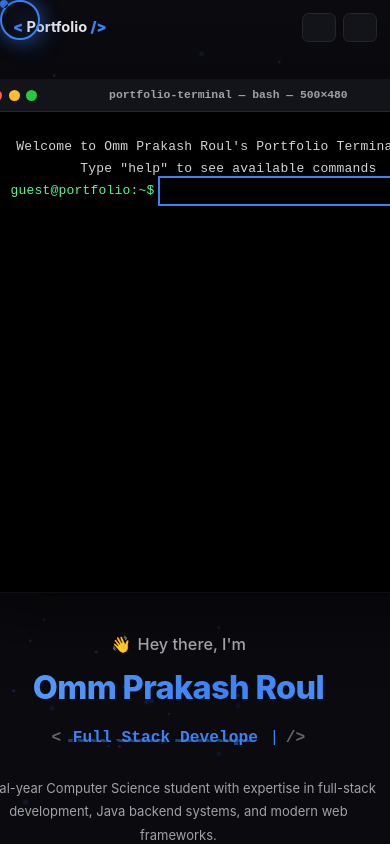
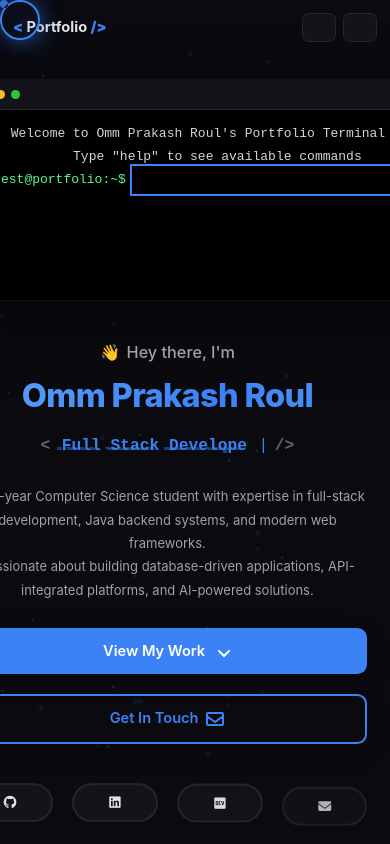
Before and after one commit to Omm7/omm-pakash-roul, a React (Create React App) app: page / in a window 390 px wide. Shown: the top 844 px of the page. Built offline with nearby package versions, Linux system fonts and the light colour scheme.

Commit message:
Mobile-first hero terminal: compact card layout (220-240px height, 90-95% width) with centered positioning and mobile-friendly typography

```diff
--- a/src/components/Utilities/InteractiveTerminal.css
+++ b/src/components/Utilities/InteractiveTerminal.css
@@ -240,83 +240,124 @@
 
 @media (max-width: 768px) {
   .interactive-terminal {
-    border-radius: 10px;
-    max-width: 95%;
+    width: 90%;
+    max-width: 90%;
+    height: 240px;
+    border-radius: 8px;
+    margin: 0 auto;
+  }
+
+  .terminal-header {
+    padding: 10px 14px;
+  }
+
+  .terminal-button {
+    width: 10px;
+    height: 10px;
+  }
+
+  .terminal-buttons {
+    gap: 6px;
+  }
+
+  .terminal-title {
+    display: none; /* Hide window size text on mobile */
   }
 
   .terminal-body {
-    padding: 20px;
-    min-height: 500px;
-    max-height: 600px;
-    font-size: 14px;
-    line-height: 1.7;
+    padding: 16px 14px !important;
+    min-height: 200px !important;
+    max-height: 200px !important;
+    font-size: 13px;
+    line-height: 1.8;
+    overflow-y: auto;
+    overflow-x: hidden;
   }
 
-  .terminal-title {
+  .terminal-output {
+    margin: 8px 0;
+  }
+
+  .terminal-input input {
+    font-size: 13px;
+    padding: 8px 0;
+  }
+
+  .terminal-prompt {
     font-size: 13px;
   }
 
-  .terminal-header {
-    padding: 12px 14px;
+  /* Compact scrollbar for mobile */
+  .terminal-body::-webkit-scrollbar {
+    width: 4px;
+  }
+
+  .terminal-body::-webkit-scrollbar-thumb {
+    background: #3a3a3a;
+    border-radius: 2px;
   }
 }
 
 @media (max-width: 640px) {
   .interactive-terminal {
+    width: 92%;
     max-width: 92%;
+    height: 230px;
   }
 
   .terminal-body {
-    padding: 22px 16px;
-    min-height: 450px;
-    max-height: 550px;
-    font-size: 15px;
-    line-height: 1.75;
+    padding: 14px 12px !important;
+    min-height: 190px !important;
+    max-height: 190px !important;
+    font-size: 14px;
+    line-height: 1.85;
+  }
+
+  .terminal-input input {
+    font-size: 14px;
+  }
+
+  .terminal-prompt {
+    font-size: 14px;
   }
 }
 
 @media (max-width: 480px) {
   .interactive-terminal {
-    border-radius: 8px;
-    width: 100%;
-    max-width: 340px;
-    height: auto;
+    width: 95%;
+    max-width: 95%;
+    height: 220px;
+    border-radius: 6px;
   }
 
   .terminal-header {
-    padding: 12px 16px;
+    padding: 8px 12px;
   }
 
   .terminal-button {
-    width: 11px;
-    height: 11px;
+    width: 9px;
+    height: 9px;
   }
 
   .terminal-buttons {
-    gap: 7px;
+    gap: 5px;
   }
 
   .terminal-body {
-    padding: 18px 16px;
-    min-height: 380px;
-    max-height: 450px;
+    padding: 12px 10px !important;
+    min-height: 180px !important;
+    max-height: 180px !important;
     font-size: 13px;
-    line-height: 1.7;
-    letter-spacing: 0.2px;
-    overflow-y: auto;
-  }
-
-  .terminal-title {
-    font-size: 12px;
+    line-height: 1.8;
   }
 
   .terminal-output {
-    margin: 12px 0;
+    margin: 6px 0;
   }
 
   .terminal-input input {
     font-size: 13px;
-    padding: 10px 0;
+    padding: 6px 0;
   }
 
   .terminal-prompt {
--- a/src/components/Utilities/InteractiveTerminal.jsx
+++ b/src/components/Utilities/InteractiveTerminal.jsx
@@ -278,7 +278,7 @@ const InteractiveTerminal = () => {
           <span className="terminal-button minimize"></span>
           <span className="terminal-button maximize"></span>
         </div>
-        <div className="terminal-title" style={{ whiteSpace: 'nowrap' }}>portfolio-terminal — bash — 500×480</div>
+        <div className="terminal-title">portfolio-terminal — bash — 500×480</div>
       </div>
 
       {/* Terminal Body */}
@@ -286,12 +286,6 @@ const InteractiveTerminal = () => {
         className="terminal-body"
         ref={terminalRef}
         onClick={handleTerminalClick}
-        style={{
-          minHeight: '480px',
-          maxHeight: '480px',
-          background: '#000000',
-          padding: '24px'
-        }}
       >
         <AnimatePresence>
           {history.map((item, index) => (
```
